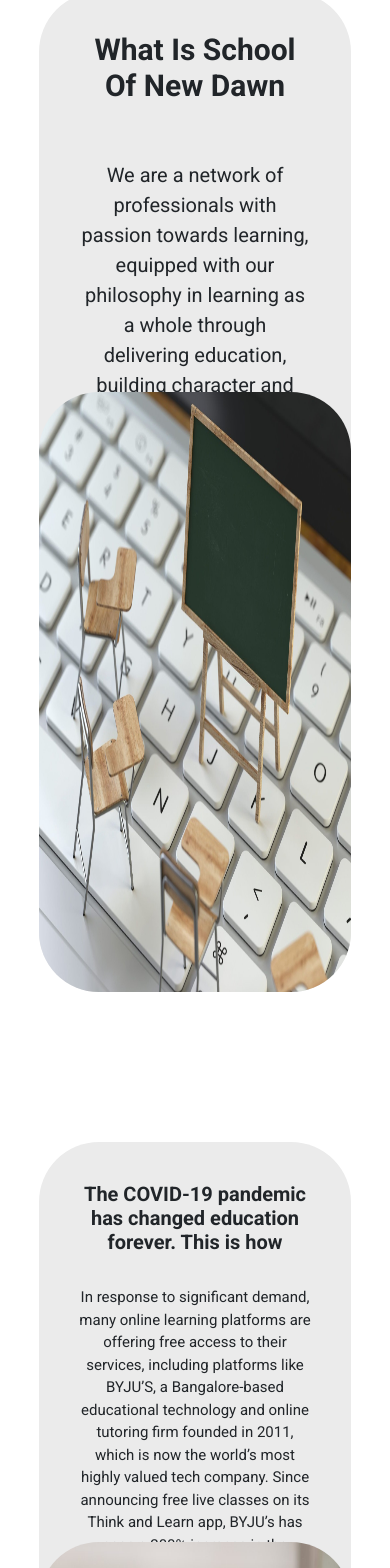
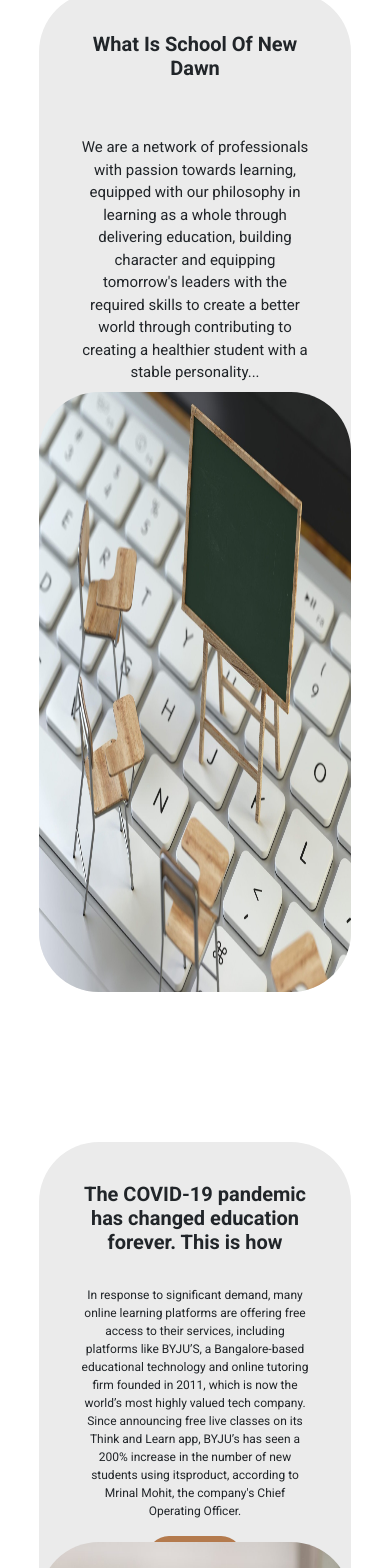
Before and after one commit to ziadgaafar/new-dawn-school, a React (Create React App) app in the folder client/: page / in a window 390 px wide. Shown: the part 4887-6455 px from the top of the page. Built offline with nearby package versions, Linux system fonts and the light colour scheme.

Commit message:
fixed positioning

```diff
--- a/client/src/components/Pages/home.css
+++ b/client/src/components/Pages/home.css
@@ -206,32 +206,41 @@
 }
 
 @media only screen and (max-width: 992px) {
-  .welc-container {
+  .welc-container{
     font-size: 20px;
     height: 130px;
 }
-  .about-us {
+.about-us{
     font-size: 25px;
 }
-  .info-cards {
+.info-cards{
+
     height: 1000px;
 }
-  .card-info-content {
+.card-info-content{
    float: none;
    width: 100%;
    height: 400px;
    padding: 40px;
+
 }
-  .card-info-content2 h1 {
+.card-info-content h1{
     font-size: 20px;
 }
-  .card-info-content2 p {
+.card-info-content p{
     font-size: 15px;
+
 }
-  .info-img {
+
+.card-info-content2 p{
+    font-size: 12px;
+}
+.info-img{
     float: none;
     width: 100%;
     height: 600px;
+
+
 }
 }
 
--- a/client/src/index.css
+++ b/client/src/index.css
@@ -0,0 +1,4 @@
+*{
+    box-sizing: border-box;
+
+}
```
Also changed, not shown: 1 other file (tests, documents, lock files or other folders). Lines whose indentation alone changed are shown as unchanged.
